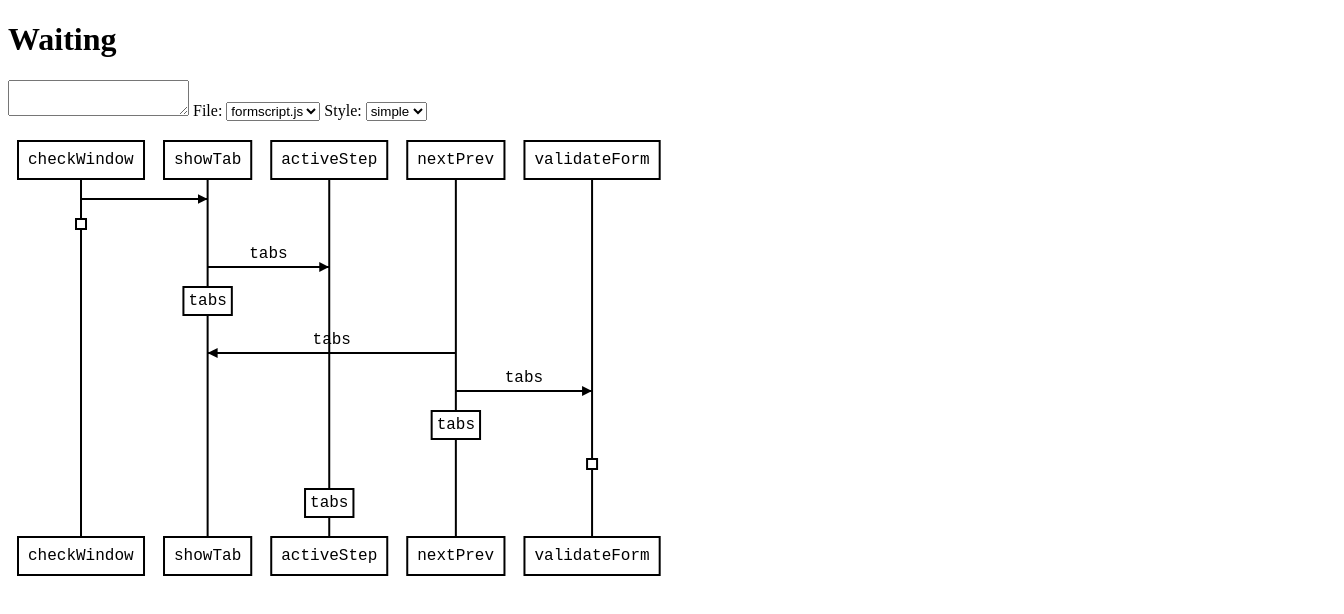
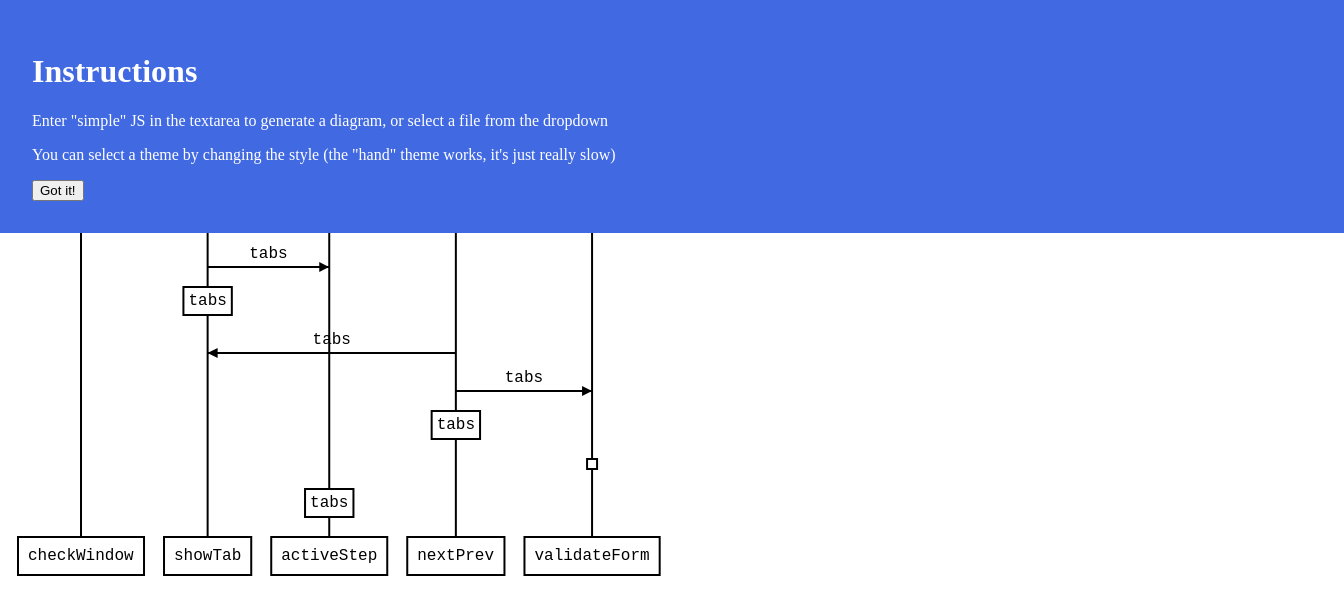
Before and after one commit to jonasholbech/diagramcreator, a plain HTML site: page index.html in a window 1280 px wide. Shown: the whole page, 1344 px wide, since content can reach past the window. Drawn offline with Linux system fonts and the light colour scheme.

Commit message:
instructions

```diff
--- a/index.html
+++ b/index.html
@@ -9,8 +9,38 @@
     <script src="js/vendor/snap.svg-min.js"></script>
     <script src="js/vendor/underscore-min.js"></script>
     <script src="js/vendor/sequence-diagram-min.js"></script>
+    <style>
+        header {
+            background:royalblue;
+            color:white;
+            padding:2rem;
+            position:absolute;
+            width:100vw;
+            top:0;
+            left:0;
+        }
+    </style>
+    <script>
+        window.addEventListener("load",()=>{
+            const header = document.querySelector("header");
+            if(localStorage.getItem("instructions")){
+                header.remove();
+            } else {
+                header.querySelector("button").addEventListener("click", e=>{
+                    localStorage.setItem("instructions", true);
+                    header.remove();
+                })
+            }
+        })
+    </script>
   </head>
   <body>
+      <header>
+          <h1>Instructions</h1>
+          <p>Enter "simple" JS in the textarea to generate a diagram, or select a file from the dropdown</p>
+          <p>You can select a theme by changing the style (the "hand" theme works, it's just really slow)</p>
+          <button>Got it!</button>
+      </header>
     <h1>Waiting</h1>
     <form>
         <label><textarea name="direct"></textarea></label>
```
